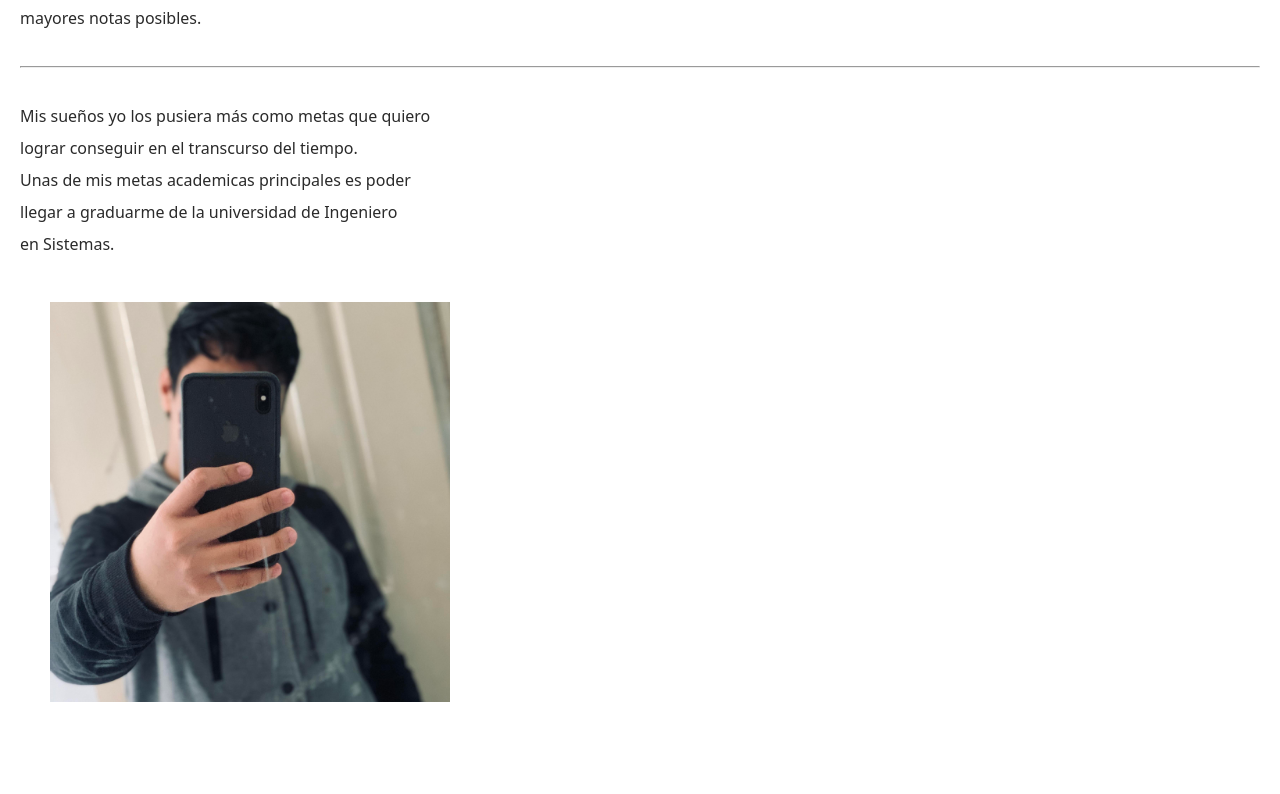
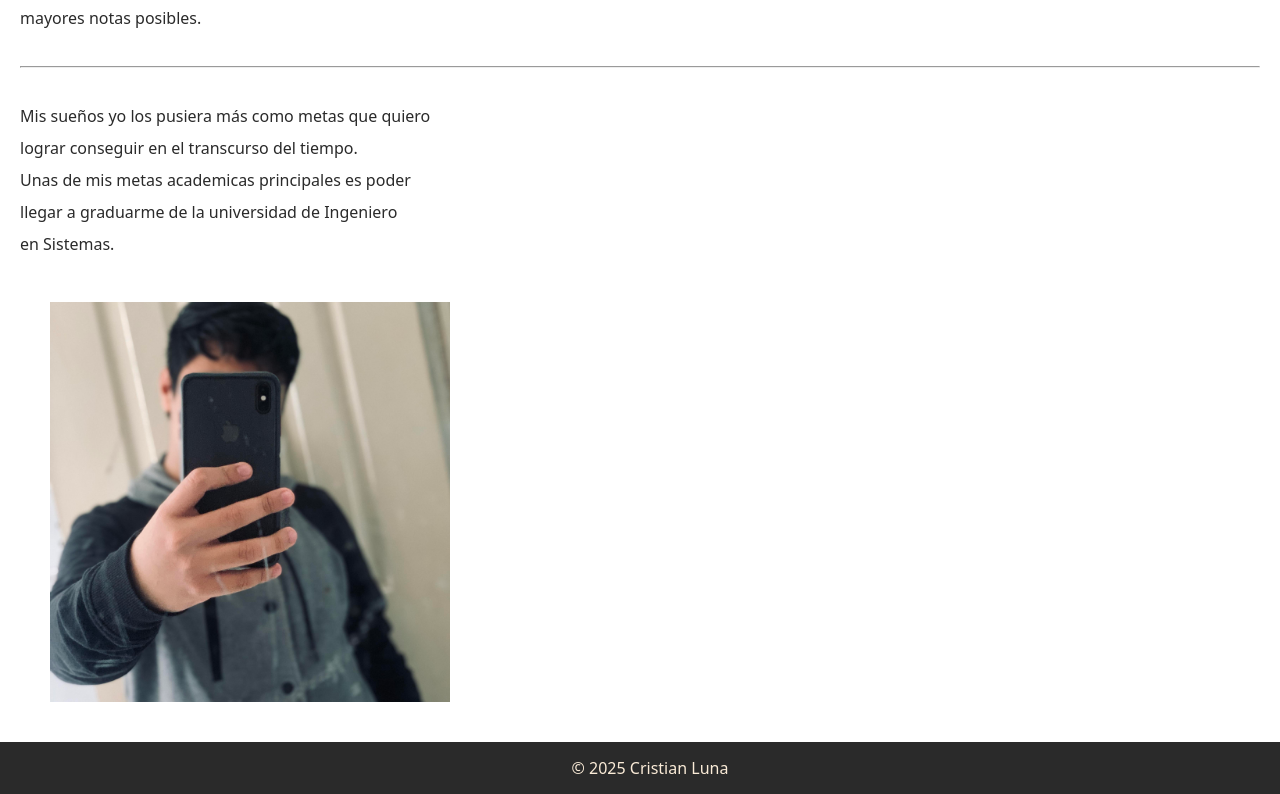
Before and after one commit to cluna-2023308/Lab-1-Taller, a plain HTML site: page biografia.html in a window 1280 px wide. Shown: the part 567-1361 px from the top of the page. Before the commit the page ends 1309 px from the top, so only its background shows below. Drawn offline with Linux system fonts and the light colour scheme.

Commit message:
add: se unio el proyecto completo

```diff
--- a/biografia.html
+++ b/biografia.html
@@ -60,5 +60,8 @@
                 <img src="./assets/img/Cristian-Luna.jpg" alt="Cristian-Luna">
             </p>
         </section>
+        <footer>
+            <p>&copy; 2025 Cristian Luna</p>
+        </footer>
     </body>
 </html>
```
Also changed, not shown: pagina-kinal.html (+1 -0 lines).
